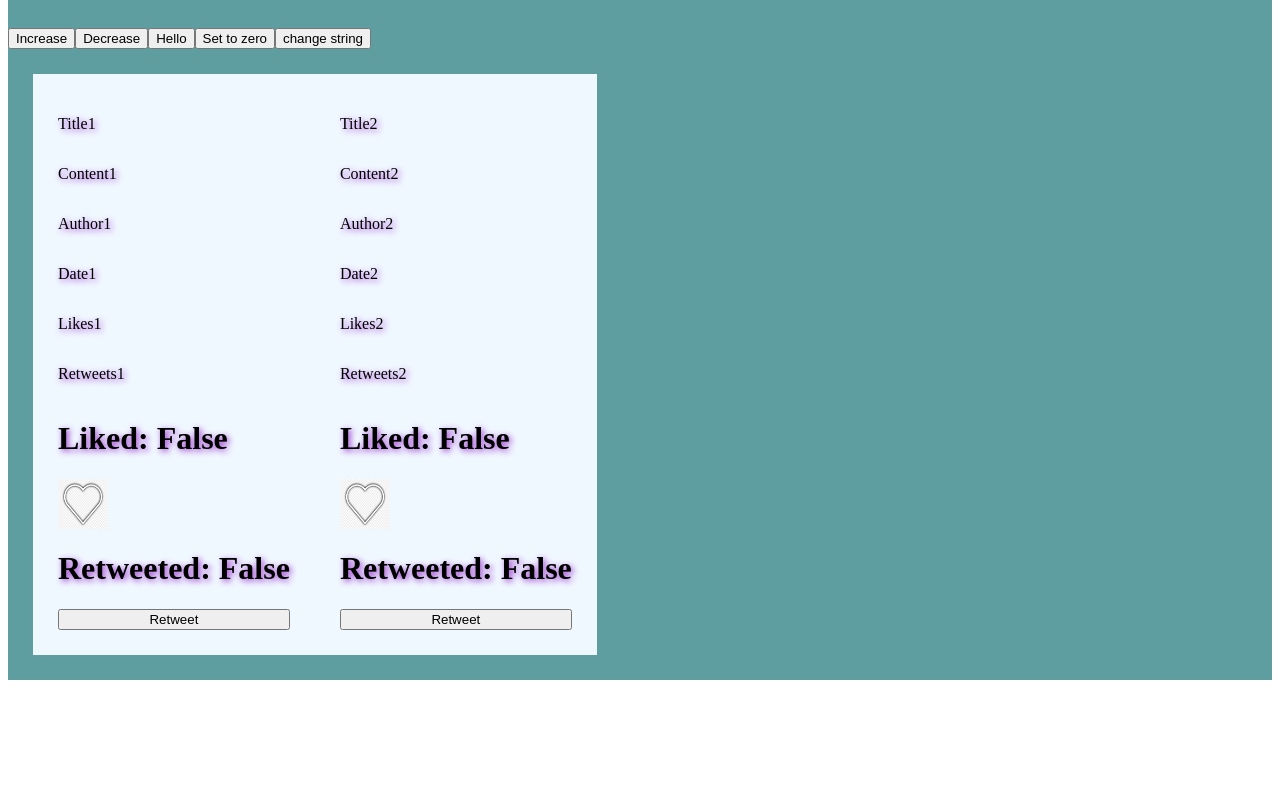
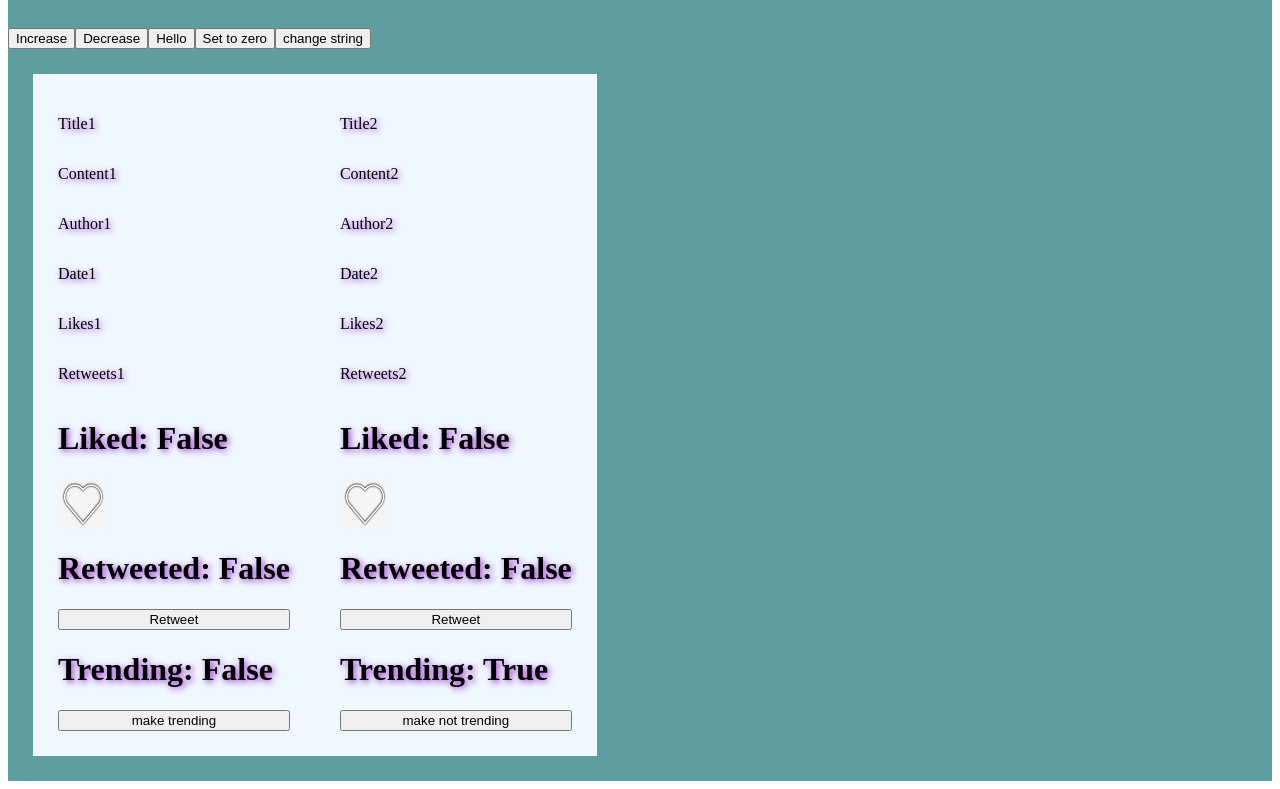
Before and after one commit to KingDolphin123/twitterapp, a React (Create React App) app: page / in a window 1280 px wide. Shown: the part 375-1164 px from the top of the page. Before the commit the page ends 1063 px from the top, so only its background shows below. Built offline with nearby package versions, Linux system fonts and the light colour scheme; the HTML template or start-up script is replaced by a standard one.

Commit message:
tredning

```diff
--- a/src/App.js
+++ b/src/App.js
@@ -20,14 +20,16 @@ function App() {
           author = {"Author1"}
           date = {'Date1'}
           likes = {"Likes1"}
-          retweets = {"Retweets1"} />
+          retweets = {"Retweets1"}
+          trending = {false} />
         <Tweets
           title={'Title2'}
           content = {'Content2'}
           author = {"Author2"}
           date = {'Date2'}
           likes = {"Likes2"}
-          retweets = {"Retweets2"} />
+          retweets = {"Retweets2"}
+          trending = {true} />
       </div>
     </div>
   );
--- a/src/Components/Tweets.js
+++ b/src/Components/Tweets.js
@@ -6,6 +6,7 @@ import redheart from "../css/1redheart.png"
 const Tweets = props => {
     const [likes,setLikes] = useState(false);
     const [retweet,setRetweet] = useState(false);
+    const [trending,setTrending] = useState(props.trending);
     return (
         <div className ="tweets">
             <p>{props.title}</p>
@@ -18,6 +19,8 @@ const Tweets = props => {
             {likes ? <input className = 'image' type='image' name = 'Add Like' src={redheart} alt = 'redheart' onClick={()=>{setLikes(false)}}/> : <input className = 'image' type='image' name = 'Add Like' src={whiteheart} alt = 'whiteheart' onClick={()=>{setLikes(true)}}/>}
             <h1>Retweeted: {retweet? "True":"False"}</h1>
             {retweet ? <button onClick={()=>{setRetweet(false)}}>Undo Retweet</button> : <button onClick={()=>{setRetweet(true)}}>Retweet</button>}
+            <h1>Trending: {trending? "True":"False"}</h1>
+            {trending ? <button onClick={()=>{setTrending(false)}}>make not trending</button> : <button onClick={()=>{setTrending(true)}}>make trending</button>}
         </div>
     )
 }
```
